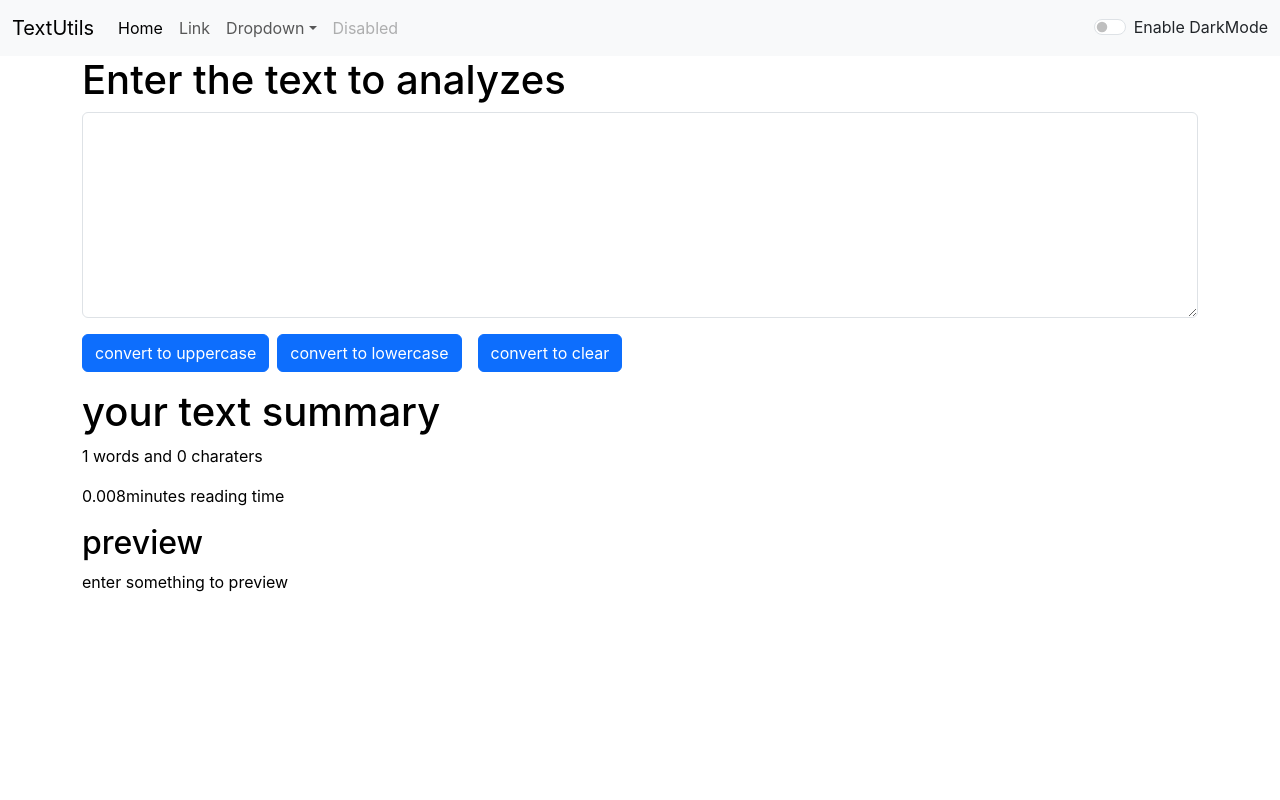
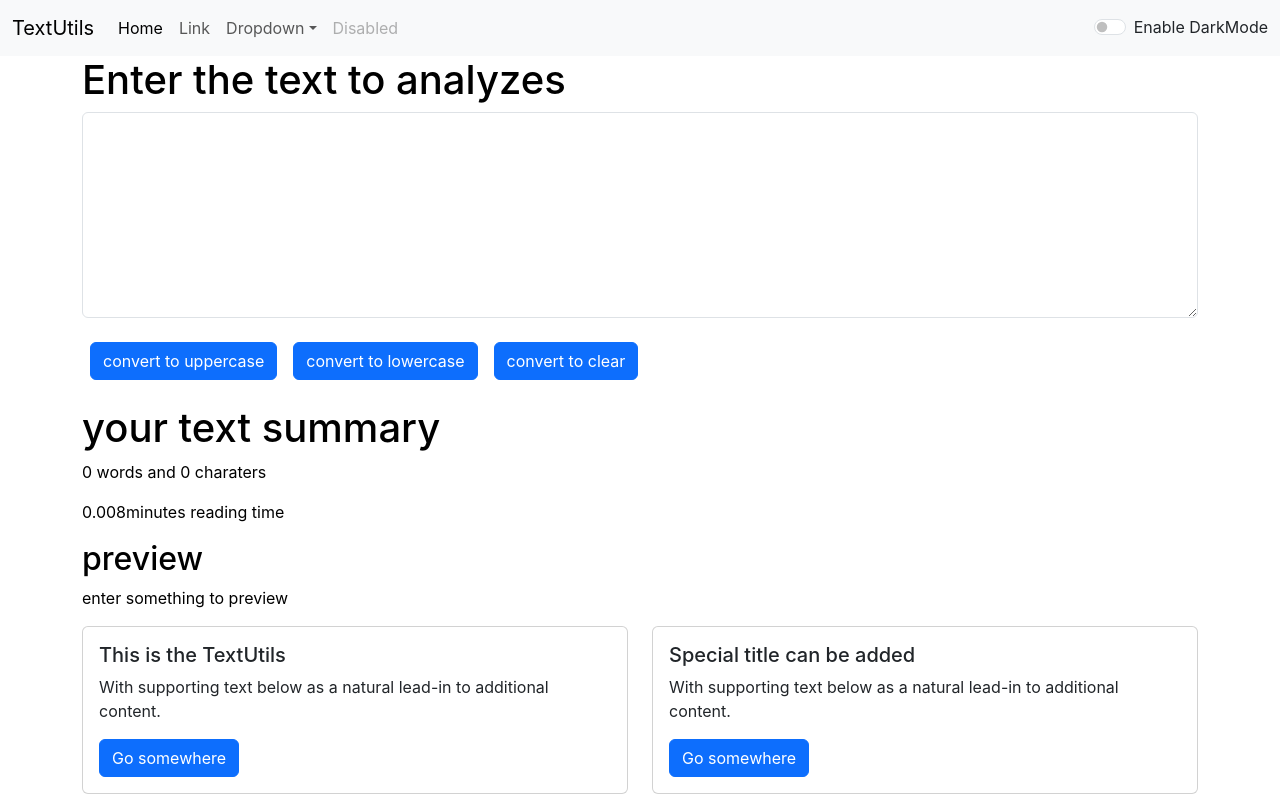
Before and after one commit to abhishekpatil500/reactfile, a React (Create React App) app: page / in a window 1280 px wide. Built offline with nearby package versions, Linux system fonts and the light colour scheme.

Commit message:
fixing some problem of text utils

```diff
--- a/src/App.js
+++ b/src/App.js
@@ -1,5 +1,6 @@
 
 import './App.css';
+import Footers from './Footers';
 import Alert from './components/Alert';
 
 // import Abouts from './components/Abouts';
@@ -59,9 +60,15 @@ const showAlert = (message, type) => {
   }
   return (
     <>
+
     <Navbar title="TextUtils" mode={mode} togglemode={togglemode}></Navbar>
     <Alert alert={alert}></Alert>
     <TextForms  showAlert={showAlert}heading="Enter the text to analyzes" mode={mode}></TextForms>
+    <Footers></Footers>
+
+
+
+
       {/* this is part of routing which is old version not working */}
       {/* <Router>
        <Navbar title="TextUtils" mode={mode} togglemode={togglemode}></Navbar>
--- /dev/null
+++ b/src/Footers.js
@@ -0,0 +1,32 @@
+import React from 'react'
+
+export default function Footers() {
+  return (
+    <div>
+       <div className='container'>
+    <div className="row">
+  <div className="col-sm-6 mb-3 mb-sm-0">
+    <div className="card">
+      <div className="card-body">
+        <h5 className="card-title">This is the TextUtils</h5>
+        <p className="card-text">With supporting text below as a natural lead-in to additional content.</p>
+        <a href="/" className="btn btn-primary">Go somewhere</a>
+      </div>
+    </div>
+  </div>
+  <div className="col-sm-6">
+    <div className="card">
+      <div className="card-body">
+        <h5 className="card-title">Special title can be added </h5>
+        <p className="card-text">With supporting text below as a natural lead-in to additional content.</p>
+        <a href="/" className="btn btn-primary">Go somewhere</a>
+      </div>
+    </div>
+  </div>
+</div>
+</div>
+
+
+    </div>
+  )
+}
--- a/src/components/TextForms.js
+++ b/src/components/TextForms.js
@@ -41,14 +41,14 @@ export default function TextForms(props) {
           {/* <label for="myBox" class="form-label">Example textarea</label> */}
           <textarea className="form-control" value= {text} onChange={handleupchange}id="myBox"  style={{backgroundColor:props.mode==='light'?'white':'grey',color:props.mode==='light'?'grey':'white'}}rows="8"></textarea>
         </div>
-        <button className="btn btn-primary" onClick={handleupclick}>convert to uppercase</button>
-        <button className="btn btn-primary mx-2" onClick={handleupclicks}>convert to lowercase</button>
-        <button className="btn btn-primary mx-2" onClick={handleupclear}>convert to clear</button>
+        <button className="btn btn-primary mx-2 my-2" onClick={handleupclick}>convert to uppercase</button>
+        <button className="btn btn-primary mx-2 my-2" onClick={handleupclicks}>convert to lowercase</button>
+        <button className="btn btn-primary mx-2 my-2" onClick={handleupclear}>convert to clear</button>
       </div>
        <div className="container my-3"style={{color:props.mode==='dark'?'white':'black'}}>
         <h1>your text summary</h1>
         <p>
-          {text.split(" ").length } words and {text.length} charaters
+          {text.split(" ").filter((element)=>{return element.length!==0}).length } words and {text.length} charaters
 
         </p>
         <p>{0.008 * text.split(" ").length}minutes reading time</p>
```
